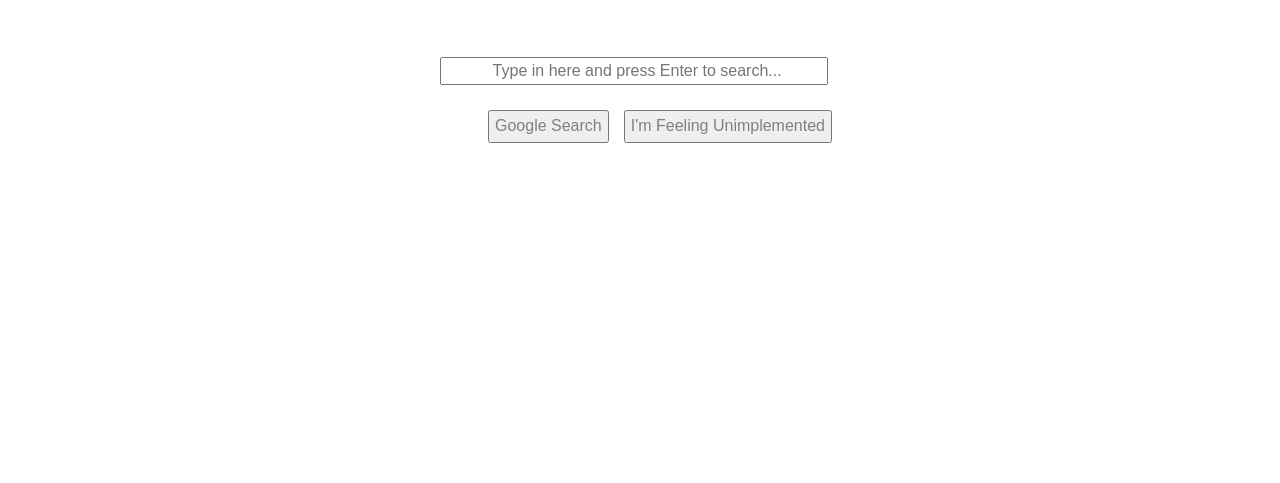
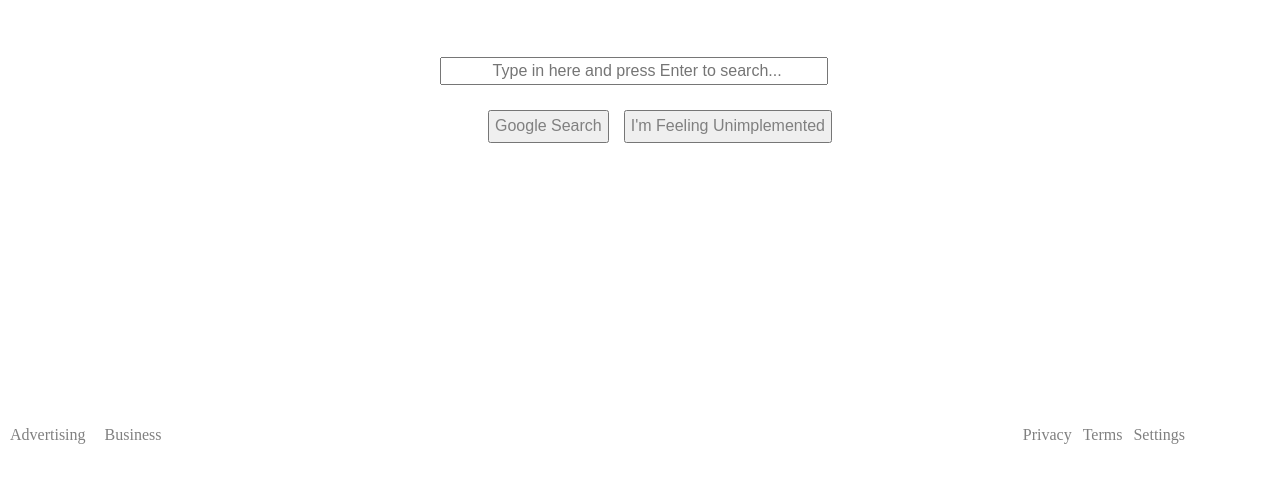
Before and after one commit to Nightcaper/google-homepage, a plain HTML site: page index.html in a window 1280 px wide. Shown: the part 313-796 px from the top of the page. Drawn offline with Linux system fonts and the light colour scheme.

Commit message:
Finish google homepage mimic

```diff
--- a/css/style.css
+++ b/css/style.css
@@ -9,11 +9,11 @@ form {
   height: 100px;
 }
 
-#navbar-container {
+#navbar-container, #footer-bar-container {
   height: 45px;
 }
 
-#navbar-container li, #navbar-sign-in span {
+#navbar-container li, #footer-bar-container li, #navbar-sign-in span {
   display: inline-block;
 }
 
@@ -90,3 +90,31 @@ form {
   left: 12%;
   padding: 5px;
 }
+
+#footer-bar-container {
+  position: absolute;
+  bottom: 0;
+  width: 90%;
+
+}
+
+#footer-bar-container li {
+  position: relative;
+}
+
+#footer-bar-advertising {
+  right: 30px;
+}
+
+#footer-bar-business {
+  right: 15px;
+}
+
+#footer-bar-right-container {
+  display: inline;
+  float: right;
+}
+
+#footer-bar-right-container li {
+  padding-right: 7px;
+}
--- a/index.html
+++ b/index.html
@@ -37,6 +37,15 @@
       </div>
     </div>
     <div id="footer-bar">
+      <ul id="footer-bar-container">
+        <li id="footer-bar-advertising">Advertising</li>
+        <li id="footer-bar-business">Business</li>
+        <div id="footer-bar-right-container">
+          <li id="footer-bar-privacy">Privacy</li>
+          <li id="footer-bar-terms">Terms</li>
+          <li id="footer-bar-settings">Settings</li>
+        </div>
+      </ul>
     </div>
   </body>
 </html>
```
